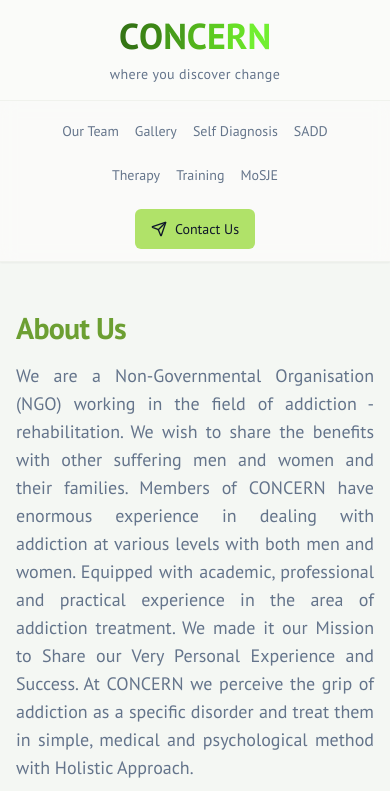
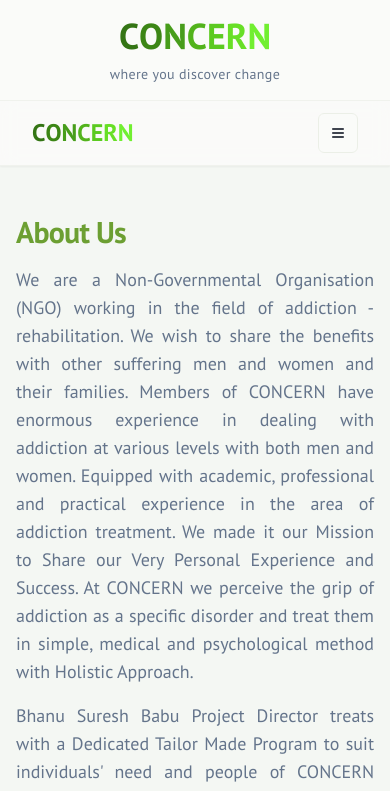
Before and after one commit to tanishpoddar/Concern-Website, a Next.js app: page / in a window 390 px wide. Shown: the top 791 px of the page. Built offline with nearby package versions, Linux system fonts and the light colour scheme.

Commit message:
changed-code-files

```diff
--- a/src/app/layout.tsx
+++ b/src/app/layout.tsx
@@ -26,10 +26,10 @@
 }>) {
   return (
     <html lang="en" className={`!scroll-smooth ${ptSans.variable}`} suppressHydrationWarning>
-      <body className="font-body antialiased">
+      <body className="font-body antialiased flex flex-col min-h-screen">
         <Header />
         <Navbar />
-        <main className="flex-1">
+        <main className="flex-grow">
           {children}
         </main>
         <Footer />
--- a/src/components/footer.tsx
+++ b/src/components/footer.tsx
@@ -6,9 +6,9 @@
   return (
     <footer className="bg-secondary text-muted-foreground">
       <div className="container mx-auto px-4 py-12 md:px-6">
-        <div className="grid grid-cols-1 gap-8 text-center md:grid-cols-4 md:text-left">
-          <div className="md:col-span-1">
-             <ConcernLogo className="mb-4 text-3xl justify-center md:justify-start"/>
+        <div className="grid grid-cols-1 gap-8 text-center sm:grid-cols-2 md:grid-cols-4 md:text-left">
+          <div className="flex flex-col items-center md:items-start">
+             <ConcernLogo className="mb-4 text-3xl"/>
             <p className="text-sm">
               A Non-Governmental Organisation (NGO) working in the field of addiction - rehabilitation.
             </p>
@@ -28,34 +28,34 @@
             </div>
           </div>
 
-          <div>
+          <div className="flex flex-col items-center md:items-start">
             <h3 className="mb-4 font-semibold text-foreground uppercase tracking-wider">Registered Office</h3>
             <address className="space-y-2 not-italic text-sm">
-              <p className="flex items-start justify-center text-left md:justify-start">
+              <p className="flex items-start text-left">
                 <MapPin className="mr-3 h-4 w-4 flex-shrink-0 mt-1 text-primary" />
                 <span>CONCERN, Plot No 60, First Cross Street, Kanakadhara Nagar, Valasaravakkam, Chennai - 600 087.</span>
               </p>
             </address>
           </div>
 
-          <div>
+          <div className="flex flex-col items-center md:items-start">
             <h3 className="mb-4 font-semibold text-foreground uppercase tracking-wider">Rehab Centre</h3>
             <address className="space-y-2 not-italic text-sm">
-              <p className="flex items-start justify-center text-left md:justify-start">
+              <p className="flex items-start text-left">
                 <MapPin className="mr-3 h-4 w-4 flex-shrink-0 mt-1 text-primary" />
                 <span>CONCERN, Zonta Resource Centre, No.5, Manikam nagar, Noothancheri, Madambakam, Chennai - 126.</span>
               </p>
             </address>
           </div>
 
-          <div>
+          <div className="flex flex-col items-center md:items-start">
             <h3 className="mb-4 font-semibold text-foreground uppercase tracking-wider">Contact</h3>
              <div className="space-y-2 text-sm">
-                <a href="mailto:concernrehab@gmail.com" className="flex items-center justify-center md:justify-start hover:text-primary transition-colors">
+                <a href="mailto:concernrehab@gmail.com" className="flex items-center hover:text-primary transition-colors">
                   <Mail className="mr-3 h-4 w-4 text-primary" />
                   <span>concernrehab@gmail.com</span>
                 </a>
-                <p className="flex items-center justify-center md:justify-start">
+                <p className="flex items-center">
                   <Phone className="mr-3 h-4 w-4 text-primary" />
                   <span>9840800816</span>
                 </p>
--- a/src/components/navbar.tsx
+++ b/src/components/navbar.tsx
@@ -1,8 +1,14 @@
+
+'use client';
+
 import Link from 'next/link';
 import { Button } from '@/components/ui/button';
-import { Send } from 'lucide-react';
+import { Sheet, SheetContent, SheetTrigger, SheetClose } from '@/components/ui/sheet';
+import { Menu, Send } from 'lucide-react';
+import { ConcernLogo } from './logo';
 
 const navLinks = [
+  { href: '/', label: 'Home' },
   { href: '/our-team', label: 'Our Team' },
   { href: '/gallery', label: 'Gallery' },
   { href: '/self-diagnosis', label: 'Self Diagnosis' },
@@ -10,15 +16,17 @@
   { href: '/therapy', label: 'Therapy' },
   { href: '/training', label: 'Training' },
   { href: '/mosje', label: 'MoSJE' },
+  { href: '/contact-us', label: 'Contact Us' },
 ];
 
 export default function Navbar() {
   return (
     <nav className="sticky top-0 z-40 w-full border-b border-t border-border/40 bg-background/95 backdrop-blur supports-[backdrop-filter]:bg-background/60 shadow-sm">
-      <div className="container flex h-auto min-h-16 max-w-screen-2xl flex-col items-center justify-center gap-4 py-3 md:flex-row md:justify-between md:gap-y-2">
-        <div className="flex flex-wrap items-center justify-center gap-x-4 gap-y-2 text-sm font-medium md:gap-x-6">
+      <div className="container flex h-16 max-w-screen-2xl items-center justify-between">
+        {/* Desktop Navigation */}
+        <div className="hidden flex-wrap items-center justify-center gap-x-6 text-sm font-medium md:flex">
           {navLinks.map((link) => (
-            <Link
+             <Link
               key={link.href}
               href={link.href}
               className="group relative py-2 text-muted-foreground transition-colors hover:text-primary"
@@ -28,12 +36,40 @@
             </Link>
           ))}
         </div>
-        <Button asChild className="bg-accent text-accent-foreground hover:bg-accent/90">
+        <Button asChild className="hidden md:flex bg-accent text-accent-foreground hover:bg-accent/90">
           <Link href="/contact-us">
             <Send />
             Contact Us
           </Link>
         </Button>
+
+        {/* Mobile Navigation */}
+        <div className="flex w-full items-center justify-between md:hidden">
+            <ConcernLogo className='text-2xl' />
+          <Sheet>
+            <SheetTrigger asChild>
+              <Button variant="outline" size="icon">
+                <Menu className="h-6 w-6" />
+                <span className="sr-only">Open navigation menu</span>
+              </Button>
+            </SheetTrigger>
+            <SheetContent side="left">
+              <div className="flex flex-col gap-6 p-6">
+                <ConcernLogo className="mb-4 text-3xl" />
+                {navLinks.map((link) => (
+                  <SheetClose asChild key={link.href}>
+                    <Link
+                      href={link.href}
+                      className="text-lg font-medium text-muted-foreground hover:text-primary"
+                    >
+                      {link.label}
+                    </Link>
+                  </SheetClose>
+                ))}
+              </div>
+            </SheetContent>
+          </Sheet>
+        </div>
       </div>
     </nav>
   );
```
